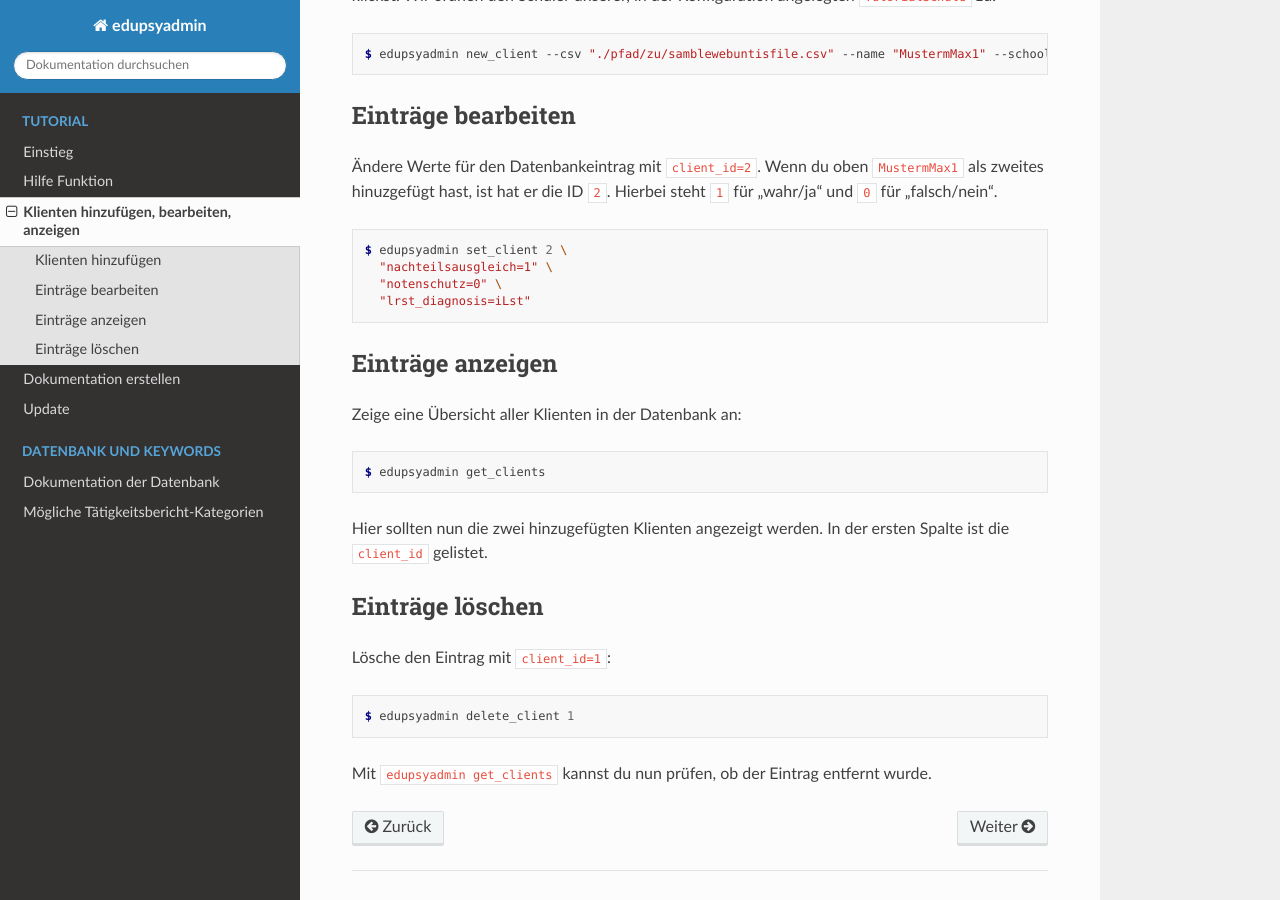
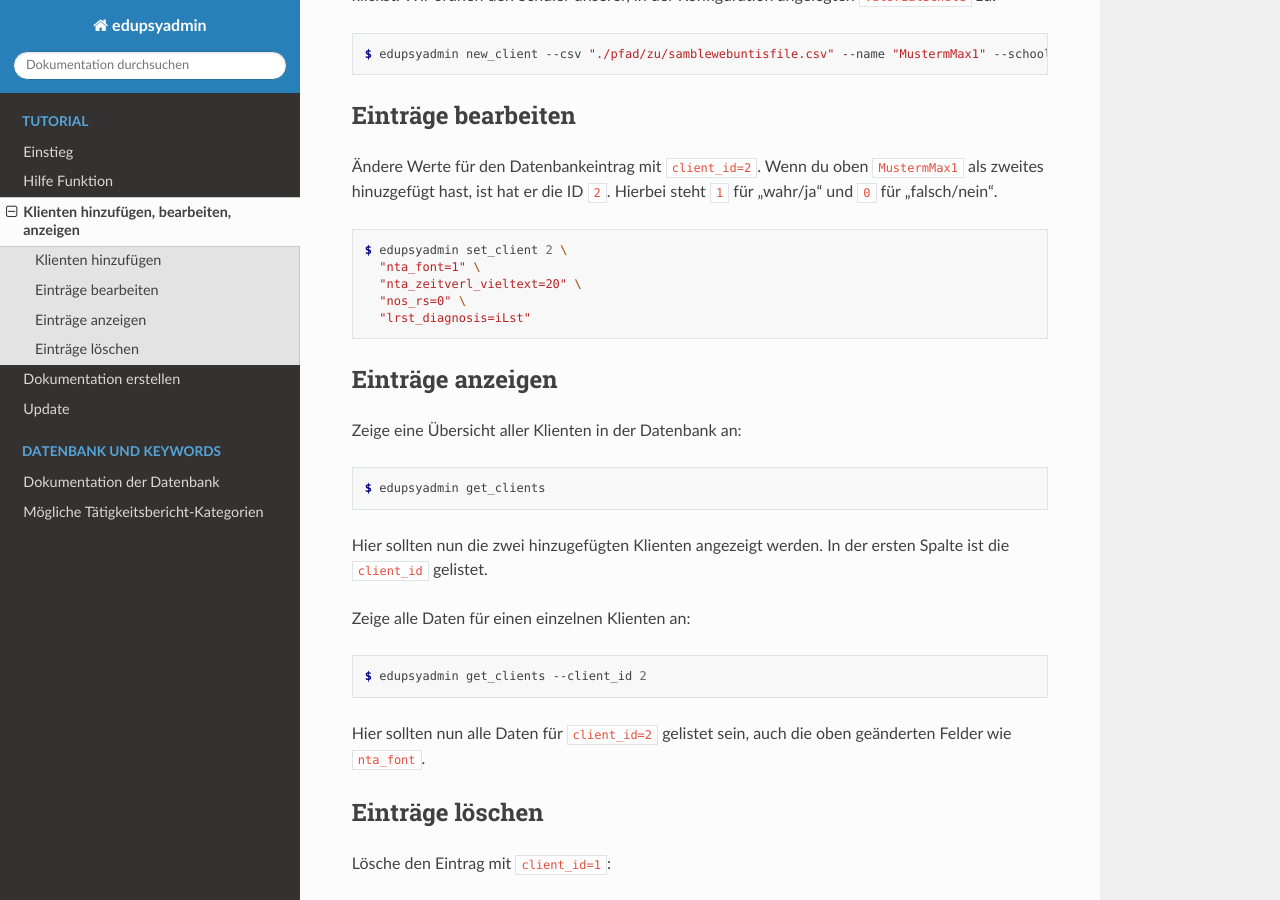
Before and after one commit to LKirst/edupsyadmin, a Sphinx documentation site: the page built from docs/tutorial/addingclients.rst, in a window 1280 px wide and 900 px high, scrolled down 396 px. Built offline with Sphinx 7.4.7 and the Read the Docs theme 3.1.0, drawn with Linux system fonts in a browser that asks for light colours.

Commit message:
docs: update variable names for the tutorial and some formatting

```diff
--- a/docs/clients_model.rst
+++ b/docs/clients_model.rst
@@ -3,13 +3,14 @@ Dokumentation der Datenbank
 
 Unten beschriebene Variablen der Datenbank, die auf "_encr" enden
 ("_encr" für *encrypted*, verschlüsselt), können ohne die Endung
-"_encr" in Formularen verwendet werden.
+"_encr" in Formularen verwendet werden. Für ``edupsyadmin set_client`` muss
+der Variablenname mit dem "_encr"-Suffix verwendet werden.
 
 .. autoclass:: edupsyadmin.api.clients.Client
    :members:
 
 Auf Grundlage der Daten der Datenbank werden mit der Funktion
-`add_convenience_data` folgende  weitere Variablen zusammengesetzt, die auch in
+``add_convenience_data`` folgende  weitere Variablen zusammengesetzt, die auch in
 Formularen verwendet werden können:
 
 .. automodule:: edupsyadmin.api.add_convenience_data
--- a/docs/tutorial/addingclients.rst
+++ b/docs/tutorial/addingclients.rst
@@ -30,8 +30,9 @@ steht ``1`` für "wahr/ja" und ``0`` für "falsch/nein".
 .. code-block:: console
 
     $ edupsyadmin set_client 2 \
-      "nachteilsausgleich=1" \
-      "notenschutz=0" \
+      "nta_font=1" \
+      "nta_zeitverl_vieltext=20" \
+      "nos_rs=0" \
       "lrst_diagnosis=iLst"
 
 Einträge anzeigen
@@ -46,6 +47,15 @@ Zeige eine Übersicht aller Klienten in der Datenbank an:
 Hier sollten nun die zwei hinzugefügten Klienten angezeigt werden. In der
 ersten Spalte ist die ``client_id`` gelistet.
 
+Zeige alle Daten für einen einzelnen Klienten an:
+
+.. code-block:: console
+
+    $ edupsyadmin get_clients --client_id 2
+
+Hier sollten nun alle Daten für ``client_id=2`` gelistet sein, auch die
+oben geänderten Felder wie ``nta_font``.
+
 Einträge löschen
 ----------------
 
--- a/docs/tutorial/installation.rst
+++ b/docs/tutorial/installation.rst
@@ -145,7 +145,7 @@ alle Werte zu den Daten, die in deiner Dokumentation erscheinen sollen.
 
     schoolpsy_name: "Schreibe hier deinen Namen aus"
     schoolpsy_street: "Deine Straße und Hausnummer"
-    schoolpsy_town: "Postleitzahl und Stadt"
+    schoolpsy_city: "Postleitzahl und Stadt"
 
 3. Ändere unter ``school`` den Kurznamen deiner Schule zu etwas einprägsamerem
    als ``FirstSchool``. Verwende keine Leerzeichen oder Sonderzeichen. In
@@ -167,7 +167,7 @@ alle Werte zu den Daten, die in deiner Dokumentation erscheinen sollen.
     school_head_w_school: "Titel deiner Schulleitung"
     school_name: "Name deiner Schule ausgeschrieben"
     school_street: "Straße und Hausnummer deiner Schule"
-    school_town: "Postleitzahl und Stadt"
+    school_city: "Postleitzahl und Stadt"
     end: 11
 
 5. Wiederhole Schritt 3 und 4 für jede Schule, an der du tätig bist.
```
Also changed, not shown: 1 other file.
